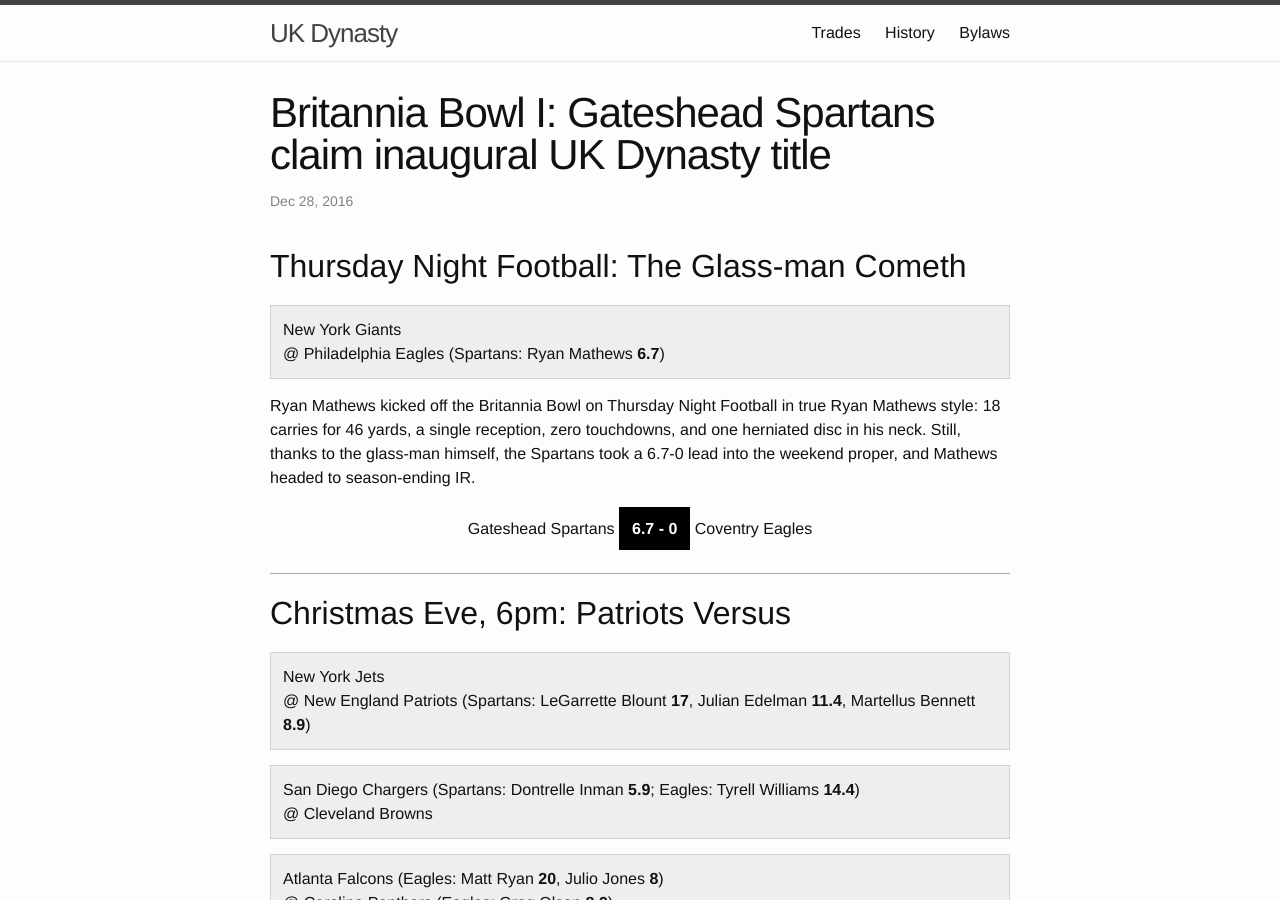
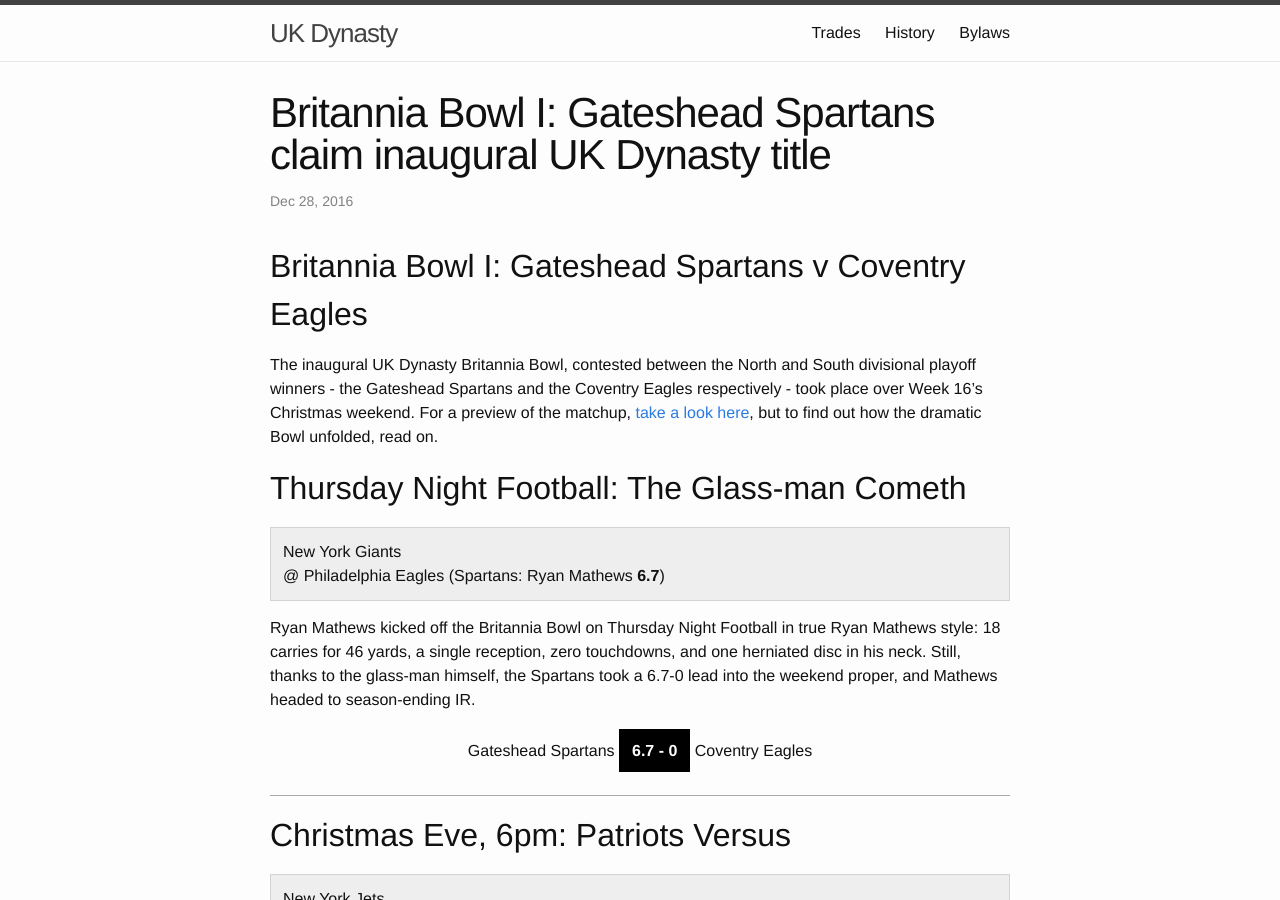
Before and after one commit to UKDynasty/ukdynasty.github.io, a Jekyll site: the page built from _posts/2016-12-28-gateshead-spartans-claim-inaugural-uk-dynasty-title.md, in a window 1280 px wide and 900 px high. Built offline with Jekyll 4.4.1, drawn with Linux system fonts in a browser that asks for light colours.

Commit message:
Add intro

```diff
--- a/_posts/2016-12-28-gateshead-spartans-claim-inaugural-uk-dynasty-title.md
+++ b/_posts/2016-12-28-gateshead-spartans-claim-inaugural-uk-dynasty-title.md
@@ -4,6 +4,10 @@
 date: 2016-12-28
 categories: reports
 ---
+
+## Britannia Bowl I: Gateshead Spartans v Coventry Eagles
+
+The inaugural UK Dynasty Britannia Bowl, contested between the North and South divisional playoff winners - the Gateshead Spartans and the Coventry Eagles respectively - took place over Week 16's Christmas weekend. For a preview of the matchup, [take a look here]({% link _posts/2016-12-22-championship-preview.md %}), but to find out how the dramatic Bowl unfolded, read on.
 
 ## Thursday Night Football: The Glass-man Cometh
 
```
